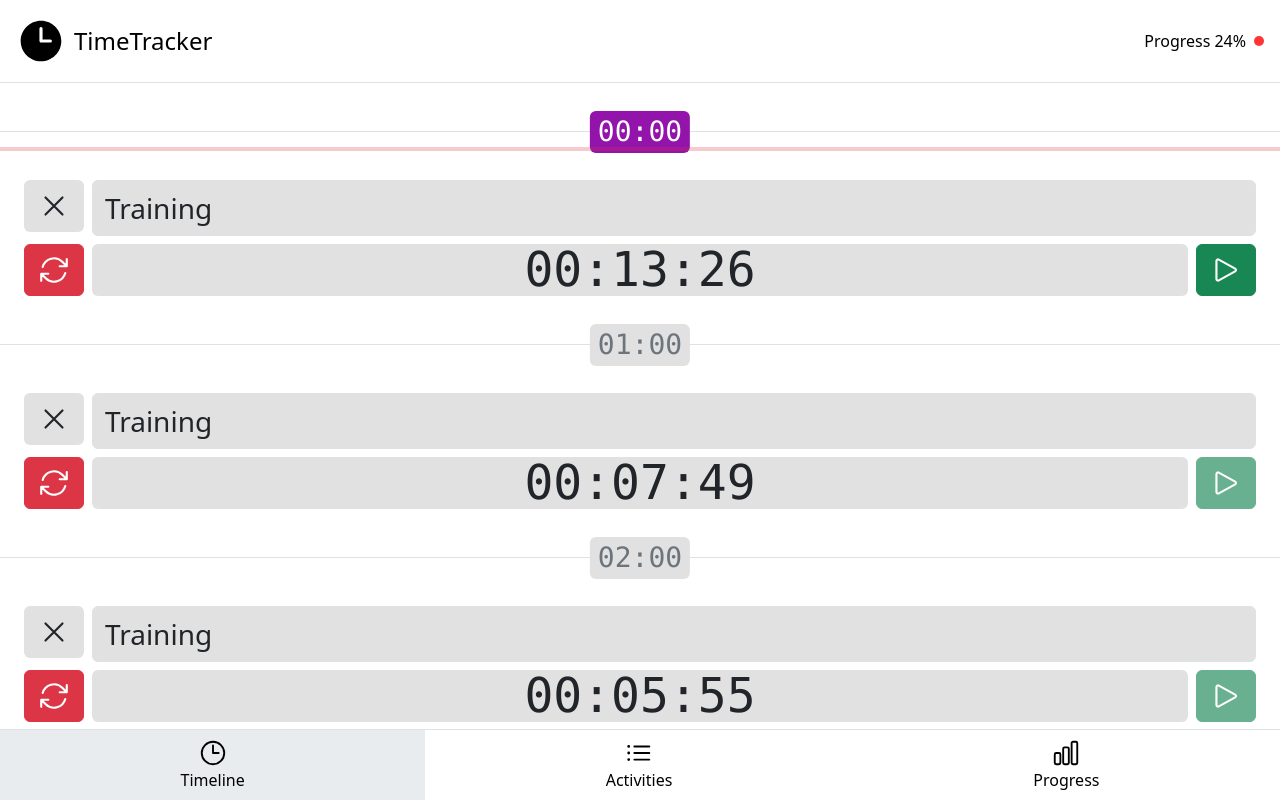
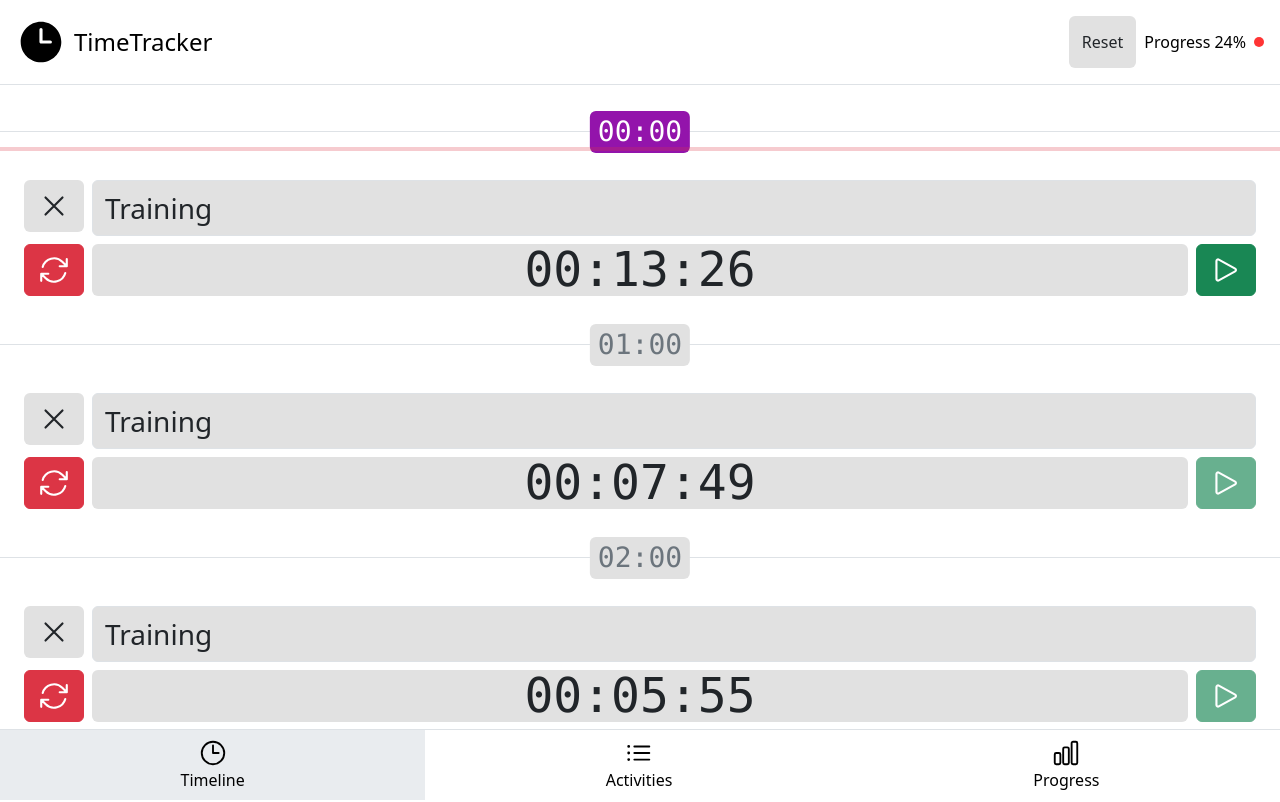
Before and after one commit to phpusr-archive/time-tracker-vue-course, a Vue app: page /#/timeline in a window 1280 px wide. Shown: the top 802 px of the page. Built offline with nearby package versions, Linux system fonts and the light colour scheme.

Commit message:
Added ability to reset state

```diff
--- a/src/components/TheHeader.vue
+++ b/src/components/TheHeader.vue
@@ -1,12 +1,16 @@
 <template>
   <header class="position-fixed w-100 d-flex align-items-center justify-content-between bg-white border-bottom p-3 sticky-top">
     <TheLogo />
-    <TheHeaderProgress />
+    <div class="d-flex align-items-center">
+      <TheResetButton class="me-2" />
+      <TheHeaderProgress />
+    </div>
   </header>
 </template>
 <script setup lang="ts">
 import TheLogo from './TheLogo.vue'
 import TheHeaderProgress from './TheHeaderProgress.vue'
+import TheResetButton from './TheResetButton.vue'
 </script>
 <style scoped>
 header a {
--- /dev/null
+++ b/src/components/TheResetButton.vue
@@ -0,0 +1,19 @@
+<template>
+  <BaseButton type="neutral" @click="resetState">Reset</BaseButton>
+</template>
+
+<script setup>
+import BaseButton from './BaseButton.vue'
+import { useAppStore } from '../stores/index'
+
+const store = useAppStore()
+
+function resetState() {
+  store.resetActivities()
+  store.resetTimelineItems()
+}
+</script>
+
+<style scoped>
+
+</style>
--- a/src/stores/store.js
+++ b/src/stores/store.js
@@ -27,8 +27,14 @@ export const useAppStore = defineStore('app', {
     setActivities(activities) {
       this.activities = activities
     },
+    resetActivities() {
+      this.setActivities(generateActivities())
+    },
     setTimelineItems(timelineItems) {
       this.timelineItems = timelineItems
+    },
+    resetTimelineItems() {
+      this.setTimelineItems(generateTimelineItems())
     },
     addActivity(name) {
       this.activities.push({
```
